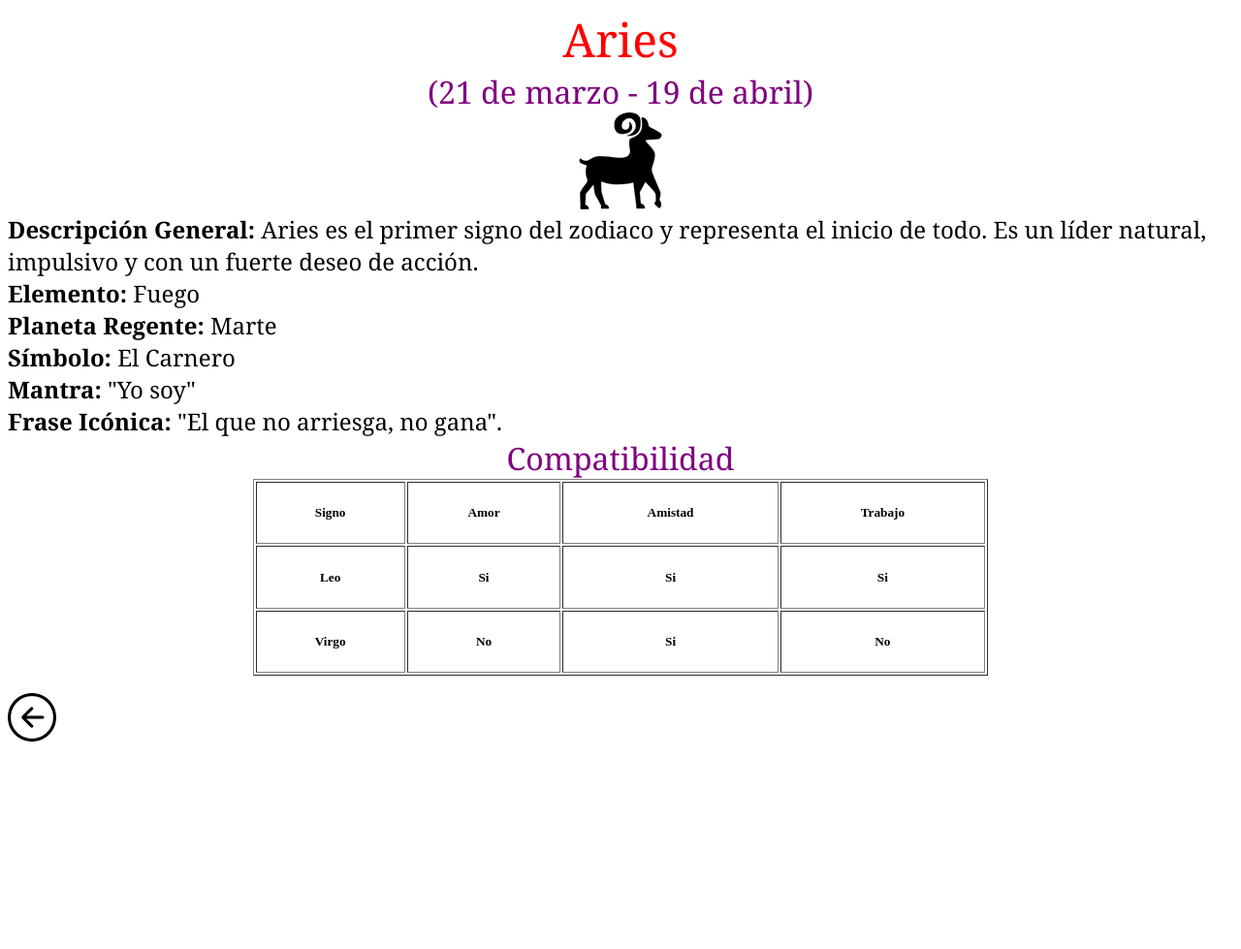
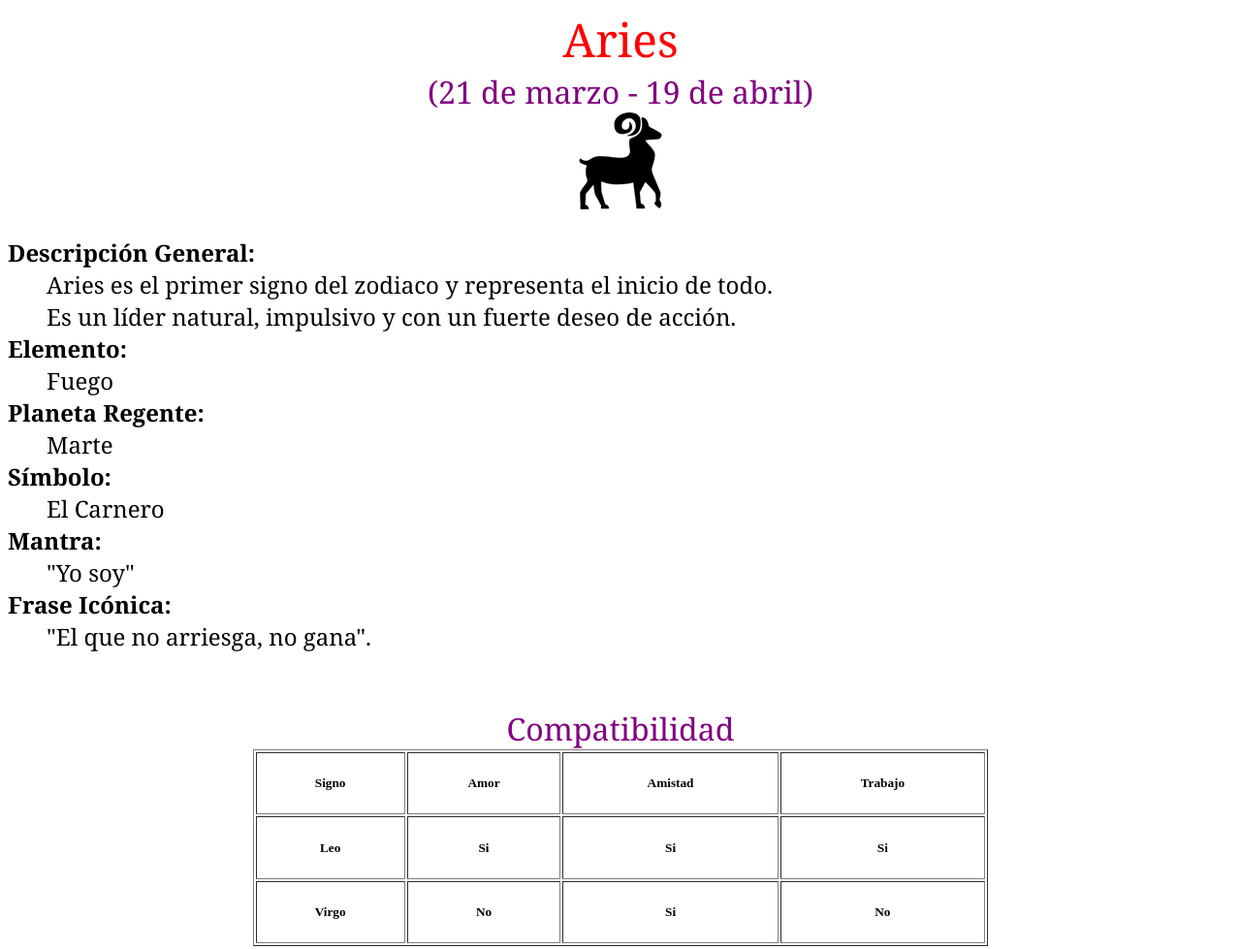
Before and after one commit to gafarinangop/zodiaco, a plain HTML site: page pag/aries.html in a window 1280 px wide. Shown: the top 979 px of the page at 97% size. Before the commit the page ends 800 px from the top, so only its background shows below. Drawn offline with Linux system fonts and the light colour scheme.

Commit message:
Update aries.html

```diff
--- a/pag/aries.html
+++ b/pag/aries.html
@@ -14,9 +14,21 @@
         <img src="IMG/aries.png">
     </center>
     <font SIZE="5" COLOR="black" FACE="Georgia">
-        <B>Descripción General:</B> Aries es el primer signo del zodiaco y representa el inicio de todo.
-        Es un líder natural, impulsivo y con un fuerte deseo de acción.<br><B>Elemento:</B> Fuego<br> <B>Planeta Regente:</B> Marte
-        <br><B>Símbolo:</B> El Carnero<br><B>Mantra:</B> "Yo soy"<br><B>Frase Icónica:</B> "El que no arriesga, no gana".
+        <DL>
+            <DT><B>Descripción General:</B>
+                <DD>Aries es el primer signo del zodiaco y representa el inicio de todo.
+                <DD>Es un líder natural, impulsivo y con un fuerte deseo de acción.
+            <DT><B>Elemento:</B>
+                <DD>Fuego
+            <DT><B>Planeta Regente:</B>
+                <DD>Marte
+            <DT><B>Símbolo:</B>
+                <DD>El Carnero
+            <DT><B>Mantra:</B>
+                <DD>"Yo soy"
+            <DT><B>Frase Icónica:</B>
+                <DD>"El que no arriesga, no gana".
+            </DL>
     </font>
     <br>
     <center>
```
